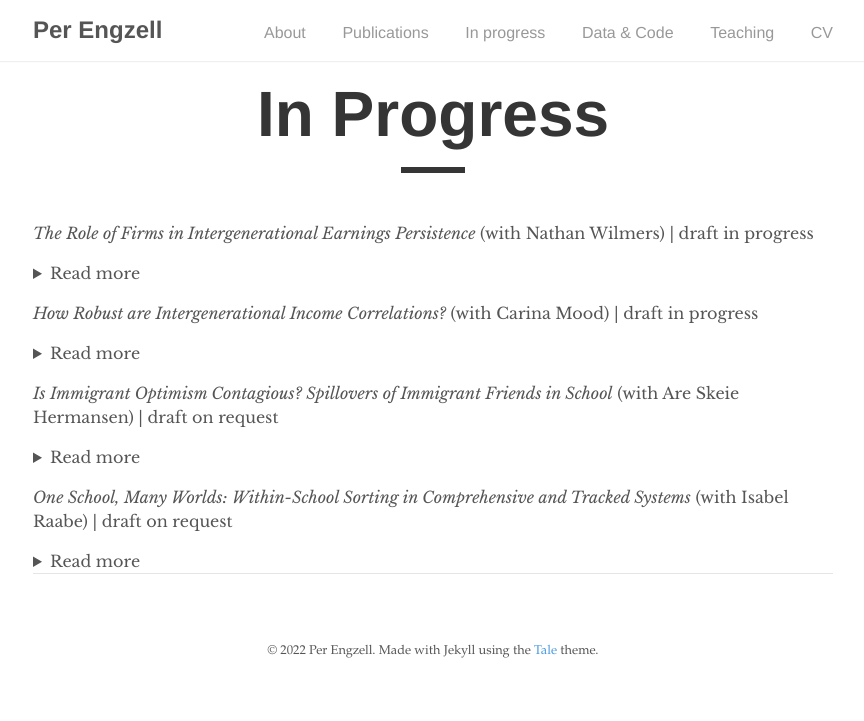
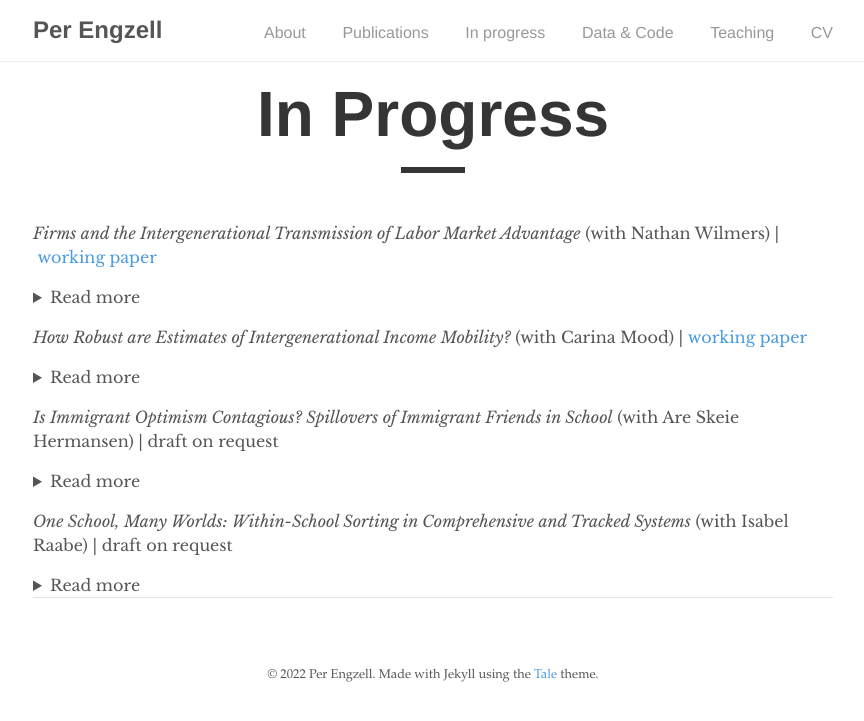
Before and after one commit to pengzell/pengzell.github.io, a Jekyll site: the page built from _pages/inprogress.md, in a window 1280 px wide. Shown: the top 721 px of the page, without its empty margins (207-1071 px from the left). Built offline with Jekyll 4.4.1, drawn with Linux system fonts in a browser that asks for light colours.

Commit message:
Update inprogress.md

```diff
--- a/_pages/inprogress.md
+++ b/_pages/inprogress.md
@@ -5,16 +5,16 @@ author: "Per Engzell"
 permalink: /inprogress/
 ---
 
-*The Role of Firms in Intergenerational Earnings Persistence* (with Nathan Wilmers) | draft in progress
+*Firms and the Intergenerational Transmission of Labor Market Advantage* (with Nathan Wilmers) | [working paper](https://osf.io/preprints/socarxiv/mv3e9)
 <details>
 <summary>Read more</summary>
- Social scientists have long sought to understand how economic advantage is transmitted from parent to child. Most research on intergenerational persistence of earnings has focused on the transmission of individual traits like human capital. Yet earnings are a function not only of individual worker characteristics, but also of which workers successfully match with high-paying firms. We use Swedish administrative data to decompose the intergenerational earnings correlation into fixed effects attributable to firms and individual workers. Our analysis reveals that a large part of the intergenerational resemblance in earnings is explained by parents in high-earning firms passing on a similar labor market advantage to their children. Unlike the traditional earnings correlation, this firm-based earnings gap opens up at an early age and is largely constant throughout children's careers.
+Recent research finds that pay inequality stems both from firm pay-setting and from workers’ individual characteristics. Yet, intergenerational mobility research remains focused on transmission of individual traits, and has failed to test how firms shape the inheritance of inequality. We study this question using three decades of Swedish population register data, and decompose the intergenerational earnings correlation into firm pay premiums and stable worker effects. One quarter of the intergenerational earnings correlation at midlife is explained by sorting between firms with unequal pay. Employer or industry inheritance account for a surprisingly small share of this firm-based earnings transmission. Instead, children from high-income backgrounds benefit from matching with high-paying firms irrespective of the sources of parents’ earnings advantage. Our analysis reveals how an imperfectly competitive labor market provides an opening for skill-based rewards in one generation to become class-based advantages in the next.
 </details>
 
-*How Robust are Intergenerational Income Correlations?* (with Carina Mood) | draft in progress
+*How Robust are Estimates of Intergenerational Income Mobility?* (with Carina Mood) | [working paper](https://osf.io/preprints/socarxiv/gd2t6)
 <details>
 <summary>Read more</summary>
-Recent work highlights how "researcher degrees of freedom" – undisclosed flexibility in research design – can give rise to varying results. The study of income mobility is no exception, with decisions ranging over income concept, unit of observation, functional form, treatment of outliers, etc. Using Swedish data on the population of children born 1960–1976, we exhaust a model space of several hundred thousands specifications to answer three questions. What is the range of reasonable estimates? Which specification fits data best? How sensitive are estimated trends? Linear correlations fit better than rank correlations, while log-log correlations (and hence, elasticities) fit poorly and behave erratically over time. Even with more robust measures of association, different income definitions follow opposing trends: increasing persistence in family income and women's earnings, flat or decreasing in men's earnings.
+Rising inequalities in rich countries have led to concerns that the economic ladder is getting harder to climb. It is well established that intergenerational income mobility is lower in countries with high inequality, but research on trends in mobility finds conflicting results. Motivated by this uncertainty, we ask: how important are choices of specification for levels and trends in intergenerational income associations? We use Swedish data on cohorts born 1958--1977 and their parents. Varying how, when and for whom income is measured, we estimate 1,658,880 different associations (82,944 specifications across 20 cohorts). Our results reveal that model choice is an underrecognized source of variation in intergenerational mobility research. The most consistent contributor to trends is the advancement of women in the labor market, which leads to increased persistence in women’s earnings and the family income of both men and women. Depending on specification, it is possible to conclude that income mobility is increasing, decreasing, or remaining flat. Despite variability, our results are broadly consistent with the received view that the level of mobility in Sweden is high in a comparative perspective.
 </details>
 
 *Is Immigrant Optimism Contagious? Spillovers of Immigrant Friends in School* (with Are Skeie Hermansen)
```
